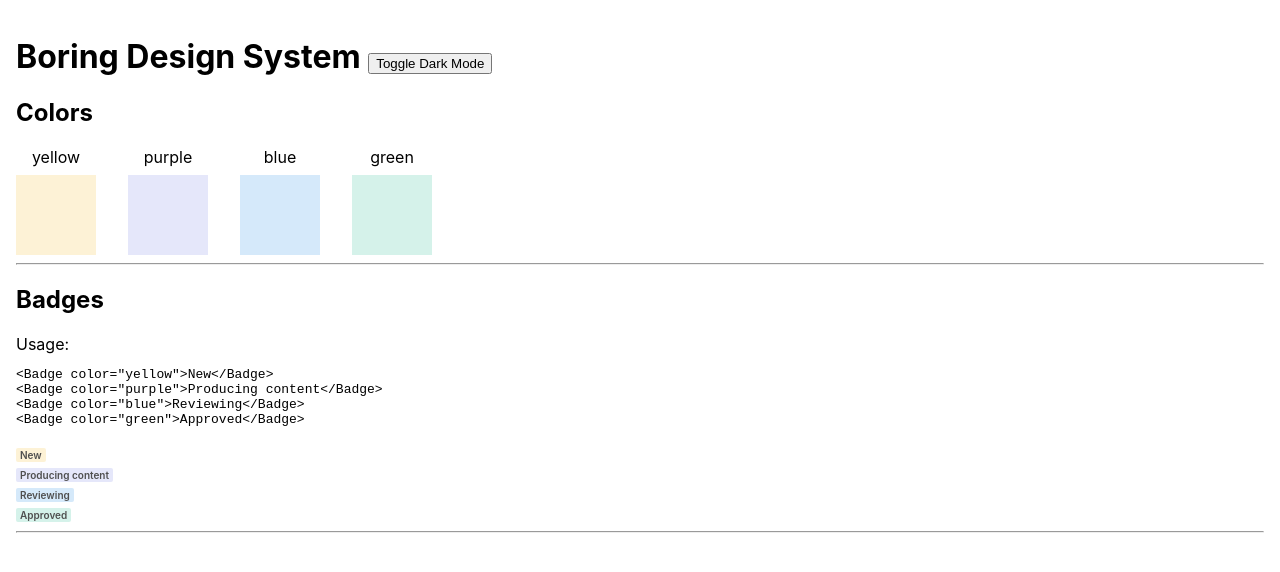
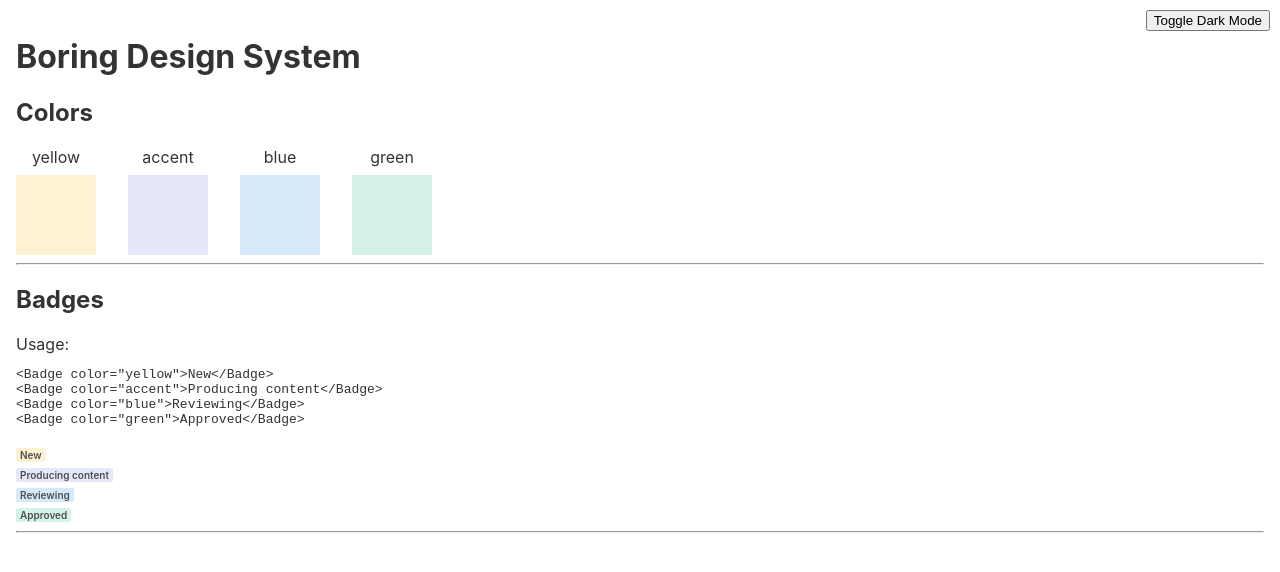
Before and after one commit to opauloh/elasticontent-front, a React (Create React App) app: page / in a window 1280 px wide. Shown: the top 572 px of the page. Built offline with nearby package versions, Linux system fonts and the light colour scheme.

Commit message:
Dark mode

```diff
--- a/src/App.tsx
+++ b/src/App.tsx
@@ -1,11 +1,20 @@
-import React from 'react';
+import React, { useEffect, useState } from 'react';
 import Badge from './components/Badge';
 import Pallete from './components/Pallete';
 
-function App() {
+const App: React.FC = () => {
+
+  const [theme, setTheme] = useState("light");
+
+  useEffect(() => {
+    document.documentElement.setAttribute('data-theme', theme);
+  }, [theme]);
+
+  const toggleTheme = () => (setTheme(theme => theme === "light" ? "dark" : "light"));
+
   return (
     <div style={{ padding: "1rem" }}>
-      <h1>Boring Design System <button >Toggle Dark Mode</button></h1>
+      <h1>Boring Design System <button style={{ position: "absolute", right: 10, top: 10 }} onClick={toggleTheme}>Toggle Dark Mode</button></h1>
 
       <h2>Colors</h2>
       <div style={{ display: "flex" }}>
@@ -14,8 +23,8 @@ function App() {
           <Pallete color="yellow" />
         </div>
         <div style={{ textAlign: "center", marginRight: "2rem" }}>
-          <div style={{ marginBottom: "0.5rem" }}>purple</div>
-          <Pallete color="purple" />
+          <div style={{ marginBottom: "0.5rem" }}>accent</div>
+          <Pallete color="accent" />
         </div>
         <div style={{ textAlign: "center", marginRight: "2rem" }}>
           <div style={{ marginBottom: "0.5rem" }}>blue</div>
@@ -33,14 +42,14 @@ function App() {
         Usage:
         <pre>
           {`<Badge color="yellow">New</Badge>`}<br />
-          {`<Badge color="purple">Producing content</Badge>`}<br />
+          {`<Badge color="accent">Producing content</Badge>`}<br />
           {`<Badge color="blue">Reviewing</Badge>`}<br />
           {`<Badge color="green">Approved</Badge>`}
         </pre>
       </p>
       <div>
         <div><Badge color="yellow">New</Badge></div>
-        <div><Badge color="purple">Producing content</Badge></div>
+        <div><Badge color="accent">Producing content</Badge></div>
         <div><Badge color="blue">Reviewing</Badge></div>
         <div><Badge color="green">Approved</Badge></div>
       </div>
--- a/src/components/Badge/index.tsx
+++ b/src/components/Badge/index.tsx
@@ -3,14 +3,13 @@ import styled from 'styled-components';
 import { Color } from '../../helpers/dictionary';
 
 export const Wrapper = styled.span`
-    font-family: SF Pro Text;
     font-style: normal;
     font-weight: 600;
     font-size: 0.625rem;
     line-height: 0.937rem;
     border-radius: 2px;
     padding: 1px 4px;
-    color: #4F4F4F;
+    color: var(--text-color-2);
     background-color: ${props => (Color(props.color))};
 `;
 
--- /dev/null
+++ b/src/components/Pallete/PalleteInterface.ts
@@ -0,0 +1,4 @@
+export default interface Pallete {
+    name: string;
+    color: string;
+}
--- a/src/helpers/dictionary/Color.tsx
+++ b/src/helpers/dictionary/Color.tsx
@@ -1,13 +1,13 @@
 export const Color = (color: string | undefined) => {
     switch (color) {
-        case "purple":
-            return "#E5E7FA";
         case "yellow":
-            return "#FDF2D6";
+            return "var(--yellow)";
+        case "accent":
+            return "var(--accent)";
         case "blue":
-            return "#D5E9FA";
+            return "var(--blue)";
         case "green":
-            return "#D5F2EA";
+            return "var(--green)";
         default:
             break;
     }
--- a/src/index.css
+++ b/src/index.css
@@ -1,3 +1,29 @@
+:root {
+  --primary-color: #302AE6;
+  --secondary-color: #536390;
+  --text-color: #333333;
+  --bg-color: #fff;
+  --heading-color: #292922;
+  --yellow: #FDF2D2;
+  --accent: #E5E7FA;
+  --blue: #D5E9FA;
+  --green: #D5F2EA;
+  --text-color-2: #4F4F4F;
+}
+
+[data-theme="dark"] {
+  --primary-color: #9A97F3;
+  --secondary-color: #818cab;
+  --text-color: #FFFFFF;
+  --bg-color: #1D1E20;
+  --heading-color: #818cab;
+  --yellow: #FFE29D;
+  --accent: #A5AFFB;
+  --blue: #66B5F8;
+  --green: #7DDFC3;
+  --text-color-2: #333333;
+}
+
 body {
   margin: 0;
   font-family: -apple-system, BlinkMacSystemFont, 'Segoe UI', 'Roboto', 'Oxygen',
@@ -5,9 +31,6 @@ body {
     sans-serif;
   -webkit-font-smoothing: antialiased;
   -moz-osx-font-smoothing: grayscale;
+  background-color: var(--bg-color);
+  color: var(--text-color);
 }
-
-code {
-  font-family: source-code-pro, Menlo, Monaco, Consolas, 'Courier New',
-    monospace;
-}
```
